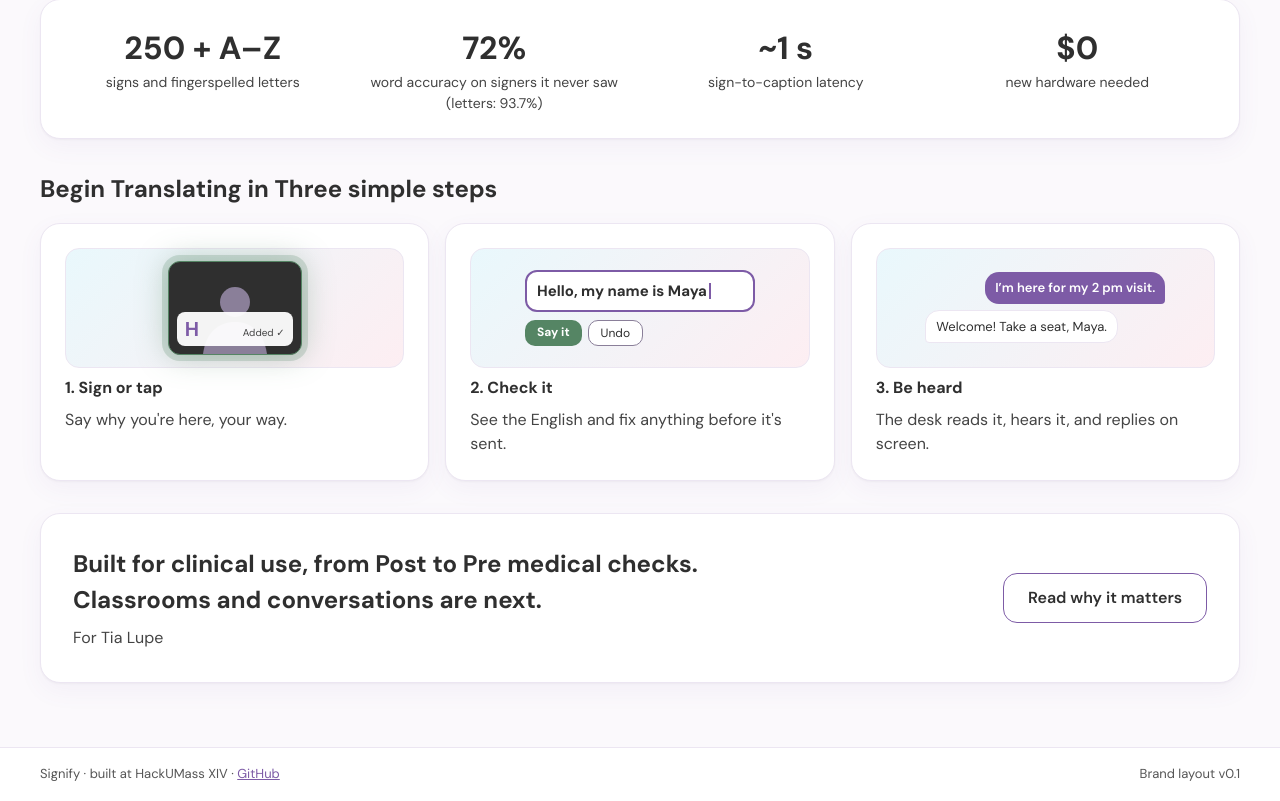
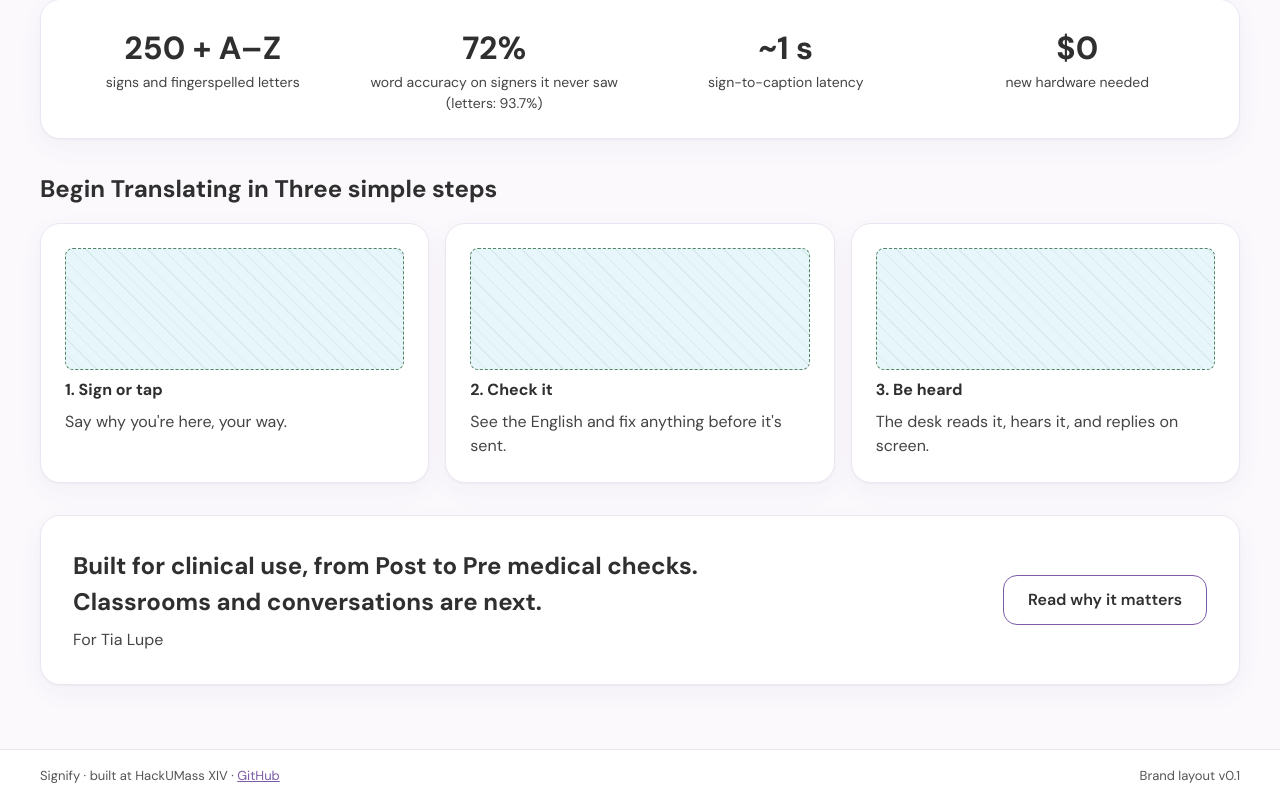
Before and after one commit to Erm-Huh/Signify, a plain HTML site: page joa_frontend/index.html in a window 1280 px wide. Shown: the part 1282-2083 px from the top of the page. Drawn offline with Linux system fonts and the light colour scheme.

Commit message:
Revert Home and the Translate "talking with" card to the save point
Home: back to the save-point step cards and video. Translate: the role icon
in "You're talking with" is removed (name catching was never changed). The
camera glow and its Settings slider stay.

Co-Authored-By: Claude Opus 5.5 <noreply@anthropic.com>

```diff
--- a/joa_frontend/index.html
+++ b/joa_frontend/index.html
@@ -68,9 +68,9 @@ button:focus-visible,a:focus-visible{outline:3px solid #7d5ba6;outline-offset:2p
 <section style="display: flex; flex-direction: column; gap: 16px">
 <h2 style="margin: 0; font-size: 24px">Begin Translating in Three simple steps</h2>
 <div style="display: grid; grid-template-columns: repeat(auto-fit, minmax(260px, 1fr)); gap: 16px">
-<div style="background: #ffffff; border: 1px solid #ece6f2; border-radius: 20px; box-shadow: 0 1px 2px rgba(47,47,47,.04), 0 8px 24px rgba(125,91,166,.06); padding: 24px; display: flex; flex-direction: column; gap: 8px"><div aria-hidden="true" style="height: 120px; border-radius: 14px; background: linear-gradient(135deg, #e9f8fc, #fdeef2); border: 1px solid #ece6f2; display: flex; align-items: center; justify-content: center; gap: 10px; padding: 12px; box-sizing: border-box"><div style="position: relative; width: 132px; height: 92px; border-radius: 12px; background: #2f2f2f; box-shadow: 0 0 0 6px rgba(85,133,100,.22), 0 0 30px 2px rgba(85,133,100,.35); border: 1px solid #558564"><svg width="132" height="92" viewBox="0 0 132 92" style="position: absolute; inset: 0"><circle cx="66" cy="40" r="15" fill="#8a7f99"/><path d="M34 92c3-22 16-32 32-32s29 10 32 32z" fill="#8a7f99"/></svg><span style="position: absolute; left: 8px; right: 8px; bottom: 8px; background: rgba(255,255,255,.95); border-radius: 8px; padding: 2px 8px; display: flex; justify-content: space-between; align-items: baseline"><strong style="font-size: 20px; color: #7d5ba6">H</strong><span style="font-size: 10px; color: #444">Added ✓</span></span></div></div><strong>1. Sign or tap</strong><span style="color: #444">Say why you're here, your way.</span></div>
-<div style="background: #ffffff; border: 1px solid #ece6f2; border-radius: 20px; box-shadow: 0 1px 2px rgba(47,47,47,.04), 0 8px 24px rgba(125,91,166,.06); padding: 24px; display: flex; flex-direction: column; gap: 8px"><div aria-hidden="true" style="height: 120px; border-radius: 14px; background: linear-gradient(135deg, #e9f8fc, #fdeef2); border: 1px solid #ece6f2; display: flex; align-items: center; justify-content: center; gap: 10px; padding: 12px; box-sizing: border-box"><div style="width: 100%; max-width: 230px; display: flex; flex-direction: column; gap: 8px"><div style="background: #ffffff; border: 2px solid #7d5ba6; border-radius: 12px; padding: 8px 10px; font-weight: 700; font-size: 15px">Hello, my name is Maya<span style="display: inline-block; width: 2px; height: 16px; background: #7d5ba6; vertical-align: -3px; margin-left: 2px"></span></div><div style="display: flex; gap: 6px"><span style="padding: 3px 12px; border-radius: 10px; background: #558564; color: #ffffff; font-size: 12px; font-weight: 700">Say it</span><span style="padding: 3px 12px; border-radius: 10px; border: 1px solid #8a7f99; background: #ffffff; font-size: 12px">Undo</span></div></div></div><strong>2. Check it</strong><span style="color: #444">See the English and fix anything before it's sent.</span></div>
-<div style="background: #ffffff; border: 1px solid #ece6f2; border-radius: 20px; box-shadow: 0 1px 2px rgba(47,47,47,.04), 0 8px 24px rgba(125,91,166,.06); padding: 24px; display: flex; flex-direction: column; gap: 8px"><div aria-hidden="true" style="height: 120px; border-radius: 14px; background: linear-gradient(135deg, #e9f8fc, #fdeef2); border: 1px solid #ece6f2; display: flex; align-items: center; justify-content: center; gap: 10px; padding: 12px; box-sizing: border-box"><div style="width: 100%; max-width: 240px; display: flex; flex-direction: column; gap: 6px"><span style="align-self: flex-end; background: #7d5ba6; color: #ffffff; padding: 6px 10px; border-radius: 14px 14px 4px 14px; font-size: 13px; font-weight: 600">I’m here for my 2 pm visit.</span><span style="align-self: flex-start; background: #ffffff; border: 1px solid #ece6f2; padding: 6px 10px; border-radius: 14px 14px 14px 4px; font-size: 13px">Welcome! Take a seat, Maya.</span></div></div><strong>3. Be heard</strong><span style="color: #444">The desk reads it, hears it, and replies on screen.</span></div>
+<div style="background: #ffffff; border: 1px solid #ece6f2; border-radius: 20px; box-shadow: 0 1px 2px rgba(47,47,47,.04), 0 8px 24px rgba(125,91,166,.06); padding: 24px; display: flex; flex-direction: column; gap: 8px"><div class="ph" style="height: 120px; border: 1px dashed #558564; border-radius: 8px"></div><strong>1. Sign or tap</strong><span style="color: #444">Say why you're here, your way.</span></div>
+<div style="background: #ffffff; border: 1px solid #ece6f2; border-radius: 20px; box-shadow: 0 1px 2px rgba(47,47,47,.04), 0 8px 24px rgba(125,91,166,.06); padding: 24px; display: flex; flex-direction: column; gap: 8px"><div class="ph" style="height: 120px; border: 1px dashed #558564; border-radius: 8px"></div><strong>2. Check it</strong><span style="color: #444">See the English and fix anything before it's sent.</span></div>
+<div style="background: #ffffff; border: 1px solid #ece6f2; border-radius: 20px; box-shadow: 0 1px 2px rgba(47,47,47,.04), 0 8px 24px rgba(125,91,166,.06); padding: 24px; display: flex; flex-direction: column; gap: 8px"><div class="ph" style="height: 120px; border: 1px dashed #558564; border-radius: 8px"></div><strong>3. Be heard</strong><span style="color: #444">The desk reads it, hears it, and replies on screen.</span></div>
 </div>
 </section>
 
```
Also changed, not shown: joa_frontend/visit.html (+1 -2 lines).
